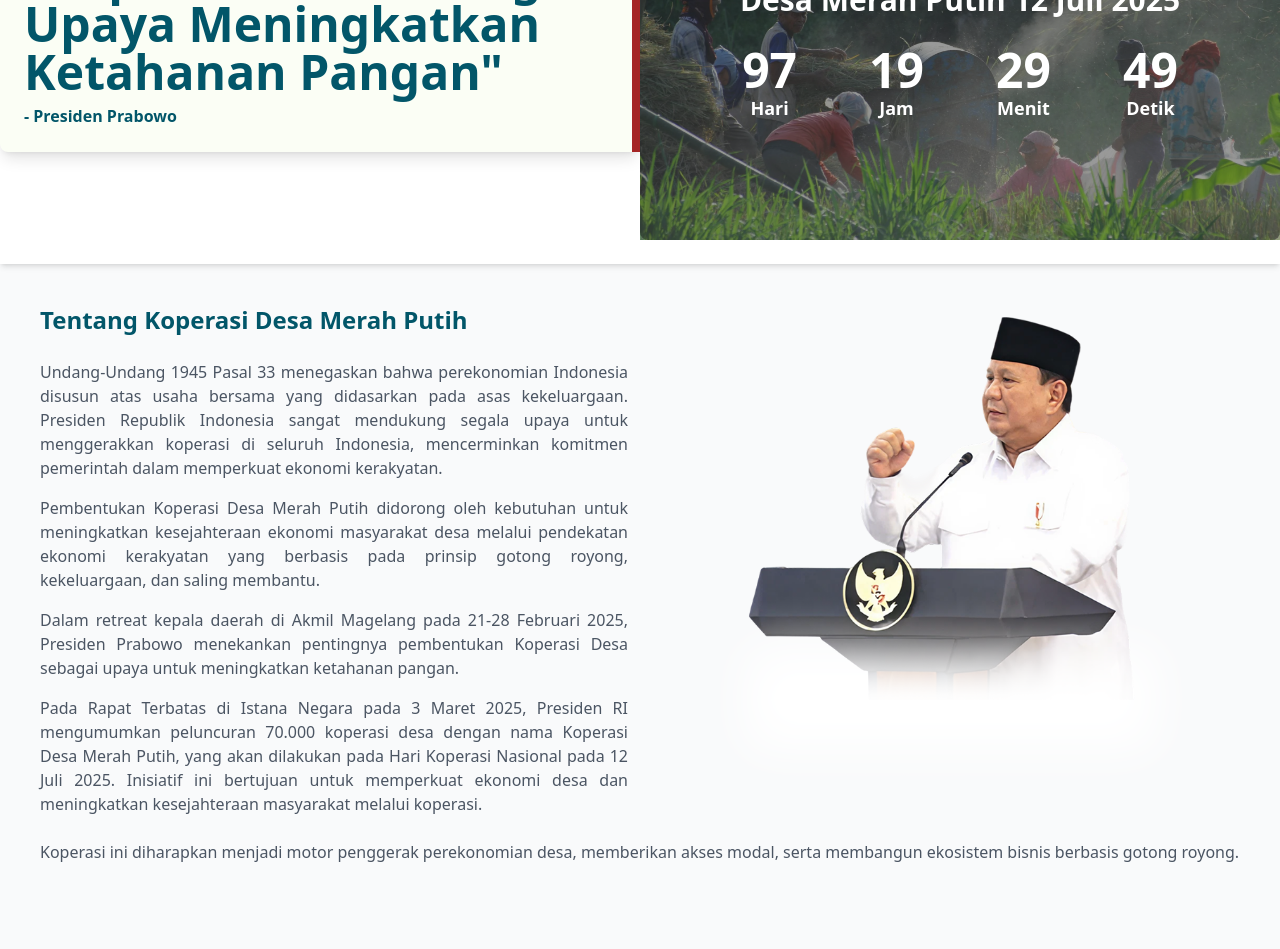
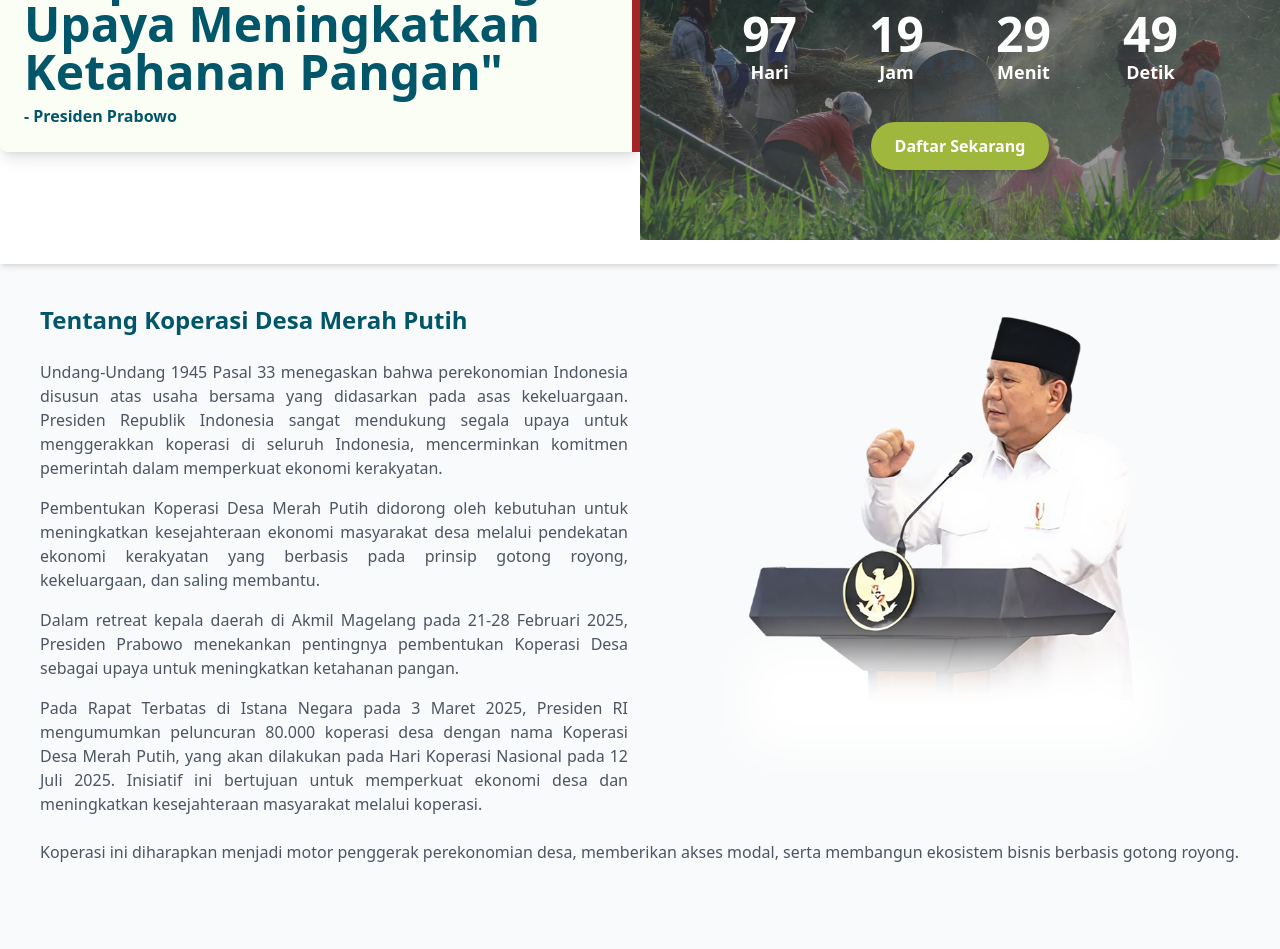
Before and after one commit to kop-go-id/kopdes-merah-putih, a Next.js app in the folder frontend/: page / in a window 1280 px wide. Shown: the part 240-1189 px from the top of the page. Built offline with nearby package versions, Linux system fonts and the light colour scheme.

Commit message:
Remove top-right login CTA, and build new CTA called Daftar Sekarang into countdown

```diff
--- a/frontend/src/pages/daftar/identitas/index.js
+++ b/frontend/src/pages/daftar/identitas/index.js
@@ -166,7 +166,7 @@
               Kirim
             </button>
             <Link
-              href="/register/step-2"
+              href="/"
               className="text-sm text-gray-700 underline"
             >
               Kembali
--- a/frontend/src/pages/index.js
+++ b/frontend/src/pages/index.js
@@ -162,6 +162,14 @@
                     </div>
                   ))}
                 </div>
+
+                {/* CTA Button */}
+                <Link
+                href="/daftar/daftar-baru"
+                className="mt-6 inline-block bg-[#A0B73E] hover:bg-[#8CA531] text-white font-semibold py-3 px-6 rounded-full shadow-md transition duration-300"
+                >
+                  Daftar Sekarang
+                </Link>
               </div>
             </div>
           </div>
@@ -211,7 +219,7 @@
             </p>
             <p className="text-gray-600 text-justify mt-4">
               Pada Rapat Terbatas di Istana Negara pada 3 Maret 2025, Presiden
-              RI mengumumkan peluncuran 70.000 koperasi desa dengan nama
+              RI mengumumkan peluncuran 80.000 koperasi desa dengan nama
               Koperasi Desa Merah Putih, yang akan dilakukan pada Hari Koperasi
               Nasional pada 12 Juli 2025. Inisiatif ini bertujuan untuk
               memperkuat ekonomi desa dan meningkatkan kesejahteraan masyarakat
```
Also changed, not shown: frontend/public/images/bg-login.jpeg (renamed from frontend/public/images/pexels-photo-2857587.jpeg).
